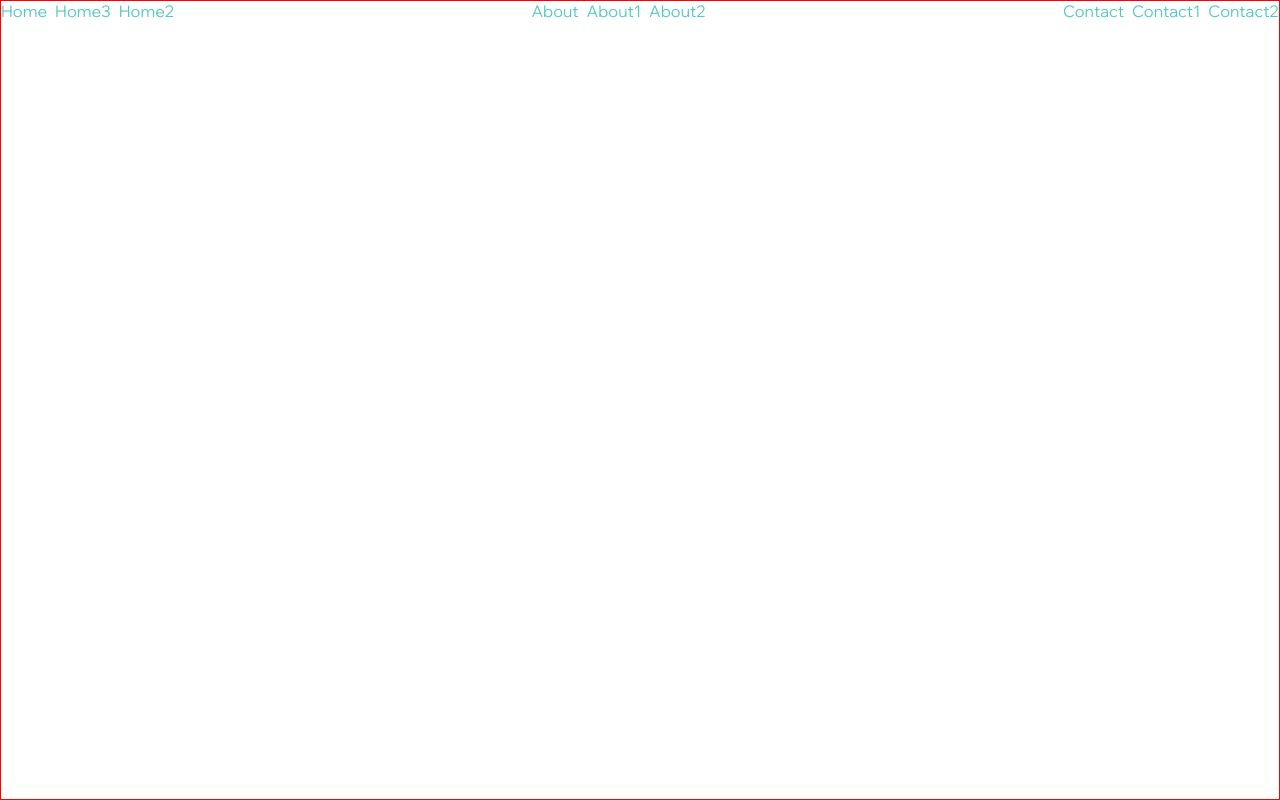
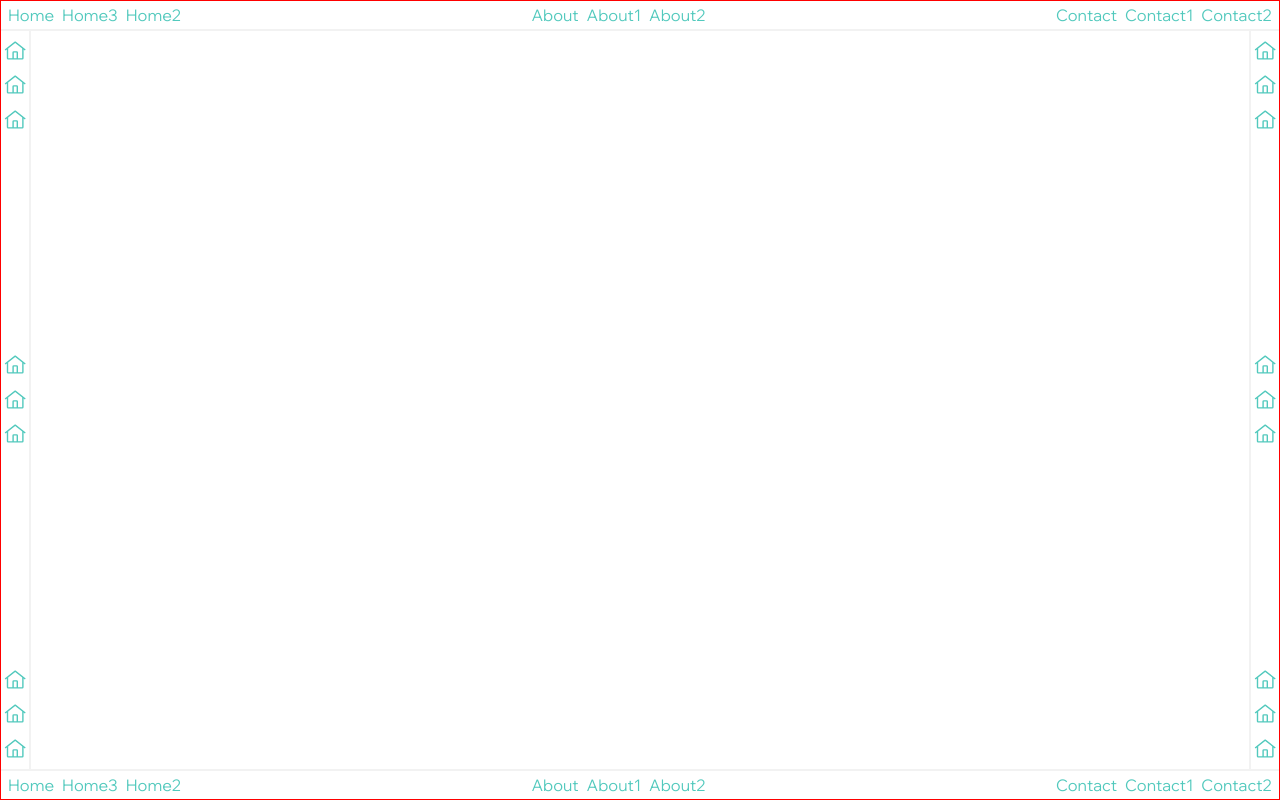
Before and after one commit to itsrighttime/ui-components, a React (Vite) app: page / in a window 1280 px wide. Built offline with nearby package versions, Linux system fonts and the light colour scheme.

Commit message:
feat: Implement WorkspaceLayout component and integrate Navigator; enhance Tabs component to support direction prop; update Tab component for improved icon handling

```diff
--- a/src/App.jsx
+++ b/src/App.jsx
@@ -1,6 +1,7 @@
 import "./App.css";
 import "./export.js";
 import { Navigator } from "./Layout/Workspace/jsx/Navigator.jsx";
+import { WorkspaceLayout } from "./Layout/Workspace/jsx/WorkspaceLayout.jsx";
 
 const App = () => {
   return (
@@ -14,13 +15,7 @@ const App = () => {
           height: "100vh",
         }}
       >
-        <Navigator
-          tabs={{
-            left: [{ key: "home", value: "Home" }, { key: "home1", value: "Home3" }, { key: "home2", value: "Home2" }],
-            mid: [{ key: "about", value: "About" }, { key: "about1", value: "About1" }, { key: "about2", value: "About2" }],
-            right: [{ key: "contact", value: "Contact" }, { key: "contact1", value: "Contact1" }, { key: "contact2", value: "Contact2" }],
-          }}
-        />
+        <WorkspaceLayout api={"/letsDiscuss"} />
       </div>
     </div>
   );
--- /dev/null
+++ b/src/Layout/Workspace/css/WorkspaceLayout.module.css
@@ -0,0 +1,53 @@
+.workspaceLayout {
+  display: flex;
+  flex-direction: column;
+  justify-content: space-between;
+}
+
+.bottom,
+.top {
+  height: var(--navigatorSize);
+  width: 100%;
+  display: flex;
+  justify-content: center;
+  align-items: center;
+  padding: 0 7px;
+}
+
+.midOfTopBottom {
+  width: 100%;
+  height: calc(100% - 2 * var(--navigatorSize));
+  display: flex;
+  justify-content: space-between;
+}
+
+.left,
+.right {
+  height: 100%;
+  width: var(--navigatorSize);
+  display: flex;
+  justify-content: center;
+  align-items: center;
+  padding: 7px 0;
+}
+
+.midOfLeftRight {
+  height: 100%;
+  width: calc(100% - 2 * var(--navigatorSize));
+}
+
+.top {
+  border-bottom: 2px solid var(--colorGray1);
+}
+
+.bottom {
+  border-top: 2px solid var(--colorGray1);
+}
+
+.left {
+  border-right: 2px solid var(--colorGray1);
+}
+
+.right {
+  border-left: 2px solid var(--colorGray1);
+}
--- a/src/Layout/Workspace/helper/Tab.jsx
+++ b/src/Layout/Workspace/helper/Tab.jsx
@@ -7,11 +7,14 @@ export const Tab = ({ mykey, value, icon, onClick, color }) => {
       "You have not pass the onClick in tabs of navigator. Kindly pass onClick"
     );
 
+  //   console.log(icon);
+
   return icon ? (
     <IconButton
       icon={icon}
       label={value}
       color={color}
+      size={1.4}
       onClick={() => {
         onClick(mykey);
       }}
--- a/src/Layout/Workspace/helper/Tabs.jsx
+++ b/src/Layout/Workspace/helper/Tabs.jsx
@@ -2,9 +2,9 @@ import styles from "../css/Navigator.module.css";
 import { FlexContainer } from "../../Containers/jsx/FlexContainer";
 import { Tab } from "./Tab";
 
-export const Tabs = ({ tabs }) => {
+export const Tabs = ({ tabs, direction }) => {
   return (
-    <FlexContainer className={styles.navigatorSection}>
+    <FlexContainer direction={direction} justify="center" align="center" className={styles.navigatorSection}>
       {tabs.map((tab) => (
         <Tab
           key={tab.key}
--- /dev/null
+++ b/src/Layout/Workspace/helper/workspaceLayoutApi.js
@@ -0,0 +1,310 @@
+import { homeIcon } from "../../../utils/icons";
+
+export const workspaceLayoutApi = (api) => {
+  const response = {
+    top: {
+      left: [
+        {
+          key: "home",
+          value: "Home",
+          onClick: (value) => {
+            console.log(value);
+          },
+        },
+        {
+          key: "home1",
+          value: "Home3",
+          onClick: (value) => {
+            console.log(value);
+          },
+        },
+        {
+          key: "home2",
+          value: "Home2",
+          onClick: (value) => {
+            console.log(value);
+          },
+        },
+      ],
+      mid: [
+        {
+          key: "about",
+          value: "About",
+          onClick: (value) => {
+            console.log(value);
+          },
+        },
+        {
+          key: "about1",
+          value: "About1",
+          onClick: (value) => {
+            console.log(value);
+          },
+        },
+        {
+          key: "about2",
+          value: "About2",
+          onClick: (value) => {
+            console.log(value);
+          },
+        },
+      ],
+      right: [
+        {
+          key: "contact",
+          value: "Contact",
+          onClick: (value) => {
+            console.log(value);
+          },
+        },
+        {
+          key: "contact1",
+          value: "Contact1",
+          onClick: (value) => {
+            console.log(value);
+          },
+        },
+        {
+          key: "contact2",
+          value: "Contact2",
+          onClick: (value) => {
+            console.log(value);
+          },
+        },
+      ],
+    },
+    bottom: {
+      left: [
+        {
+          key: "home",
+          value: "Home",
+          onClick: (value) => {
+            console.log(value);
+          },
+        },
+        {
+          key: "home1",
+          value: "Home3",
+          onClick: (value) => {
+            console.log(value);
+          },
+        },
+        {
+          key: "home2",
+          value: "Home2",
+          onClick: (value) => {
+            console.log(value);
+          },
+        },
+      ],
+      mid: [
+        {
+          key: "about",
+          value: "About",
+          onClick: (value) => {
+            console.log(value);
+          },
+        },
+        {
+          key: "about1",
+          value: "About1",
+          onClick: (value) => {
+            console.log(value);
+          },
+        },
+        {
+          key: "about2",
+          value: "About2",
+          onClick: (value) => {
+            console.log(value);
+          },
+        },
+      ],
+      right: [
+        {
+          key: "contact",
+          value: "Contact",
+          onClick: (value) => {
+            console.log(value);
+          },
+        },
+        {
+          key: "contact1",
+          value: "Contact1",
+          onClick: (value) => {
+            console.log(value);
+          },
+        },
+        {
+          key: "contact2",
+          value: "Contact2",
+          onClick: (value) => {
+            console.log(value);
+          },
+        },
+      ],
+    },
+    left: {
+      left: [
+        {
+          key: "home",
+          value: "Home",
+          onClick: (value) => {
+            console.log(value);
+          },
+          icon: homeIcon,
+        },
+        {
+          key: "home1",
+          value: "Home3",
+          onClick: (value) => {
+            console.log(value);
+          },
+          icon: homeIcon,
+        },
+        {
+          key: "home2",
+          value: "Home2",
+          onClick: (value) => {
+            console.log(value);
+          },
+          icon: homeIcon,
+        },
+      ],
+      mid: [
+        {
+          key: "about",
+          value: "About",
+          onClick: (value) => {
+            console.log(value);
+          },
+          icon: homeIcon,
+        },
+        {
+          key: "about1",
+          value: "About1",
+          onClick: (value) => {
+            console.log(value);
+          },
+          icon: homeIcon,
+        },
+        {
+          key: "about2",
+          value: "About2",
+          onClick: (value) => {
+            console.log(value);
+          },
+          icon: homeIcon,
+        },
+      ],
+      right: [
+        {
+          key: "contact",
+          value: "Contact",
+          onClick: (value) => {
+            console.log(value);
+          },
+          icon: homeIcon,
+        },
+        {
+          key: "contact1",
+          value: "Contact1",
+          onClick: (value) => {
+            console.log(value);
+          },
+          icon: homeIcon,
+        },
+        {
+          key: "contact2",
+          value: "Contact2",
+          onClick: (value) => {
+            console.log(value);
+          },
+          icon: homeIcon,
+        },
+      ],
+    },
+    right: {
+      left: [
+        {
+          key: "home",
+          value: "Home",
+          onClick: (value) => {
+            console.log(value);
+          },
+          icon: homeIcon,
+        },
+        {
+          key: "home1",
+          value: "Home3",
+          onClick: (value) => {
+            console.log(value);
+          },
+          icon: homeIcon,
+        },
+        {
+          key: "home2",
+          value: "Home2",
+          onClick: (value) => {
+            console.log(value);
+          },
+          icon: homeIcon,
+        },
+      ],
+      mid: [
+        {
+          key: "about",
+          value: "About",
+          onClick: (value) => {
+            console.log(value);
+          },
+          icon: homeIcon,
+        },
+        {
+          key: "about1",
+          value: "About1",
+          onClick: (value) => {
+            console.log(value);
+          },
+          icon: homeIcon,
+        },
+        {
+          key: "about2",
+          value: "About2",
+          onClick: (value) => {
+            console.log(value);
+          },
+          icon: homeIcon,
+        },
+      ],
+      right: [
+        {
+          key: "contact",
+          value: "Contact",
+          onClick: (value) => {
+            console.log(value);
+          },
+          icon: homeIcon,
+        },
+        {
+          key: "contact1",
+          value: "Contact1",
+          onClick: (value) => {
+            console.log(value);
+          },
+          icon: homeIcon,
+        },
+        {
+          key: "contact2",
+          value: "Contact2",
+          onClick: (value) => {
+            console.log(value);
+          },
+          icon: homeIcon,
+        },
+      ],
+    },
+  };
+
+  return response;
+};
--- a/src/Layout/Workspace/jsx/Navigator.jsx
+++ b/src/Layout/Workspace/jsx/Navigator.jsx
@@ -4,7 +4,9 @@ import { Tabs } from "../helper/Tabs";
 import { validateTabsIcons } from "../helper/validateTabsIcons";
 
 export const Navigator = ({
+  style,
   direction = "row", // "row", "column"
+  size = "35px",
   tabs = {
     left: [
       {
@@ -20,15 +22,22 @@ export const Navigator = ({
 }) => {
   validateTabsIcons(tabs, direction);
 
+  const customStyle = {
+    height: direction === "column" ? "100%" : size,
+    width: direction === "column" ? size : "100%",
+    ...style,
+  };
+
   return (
     <FlexContainer
       direction={direction}
       justify="between"
       className={styles.navigator}
+      style={customStyle}
     >
-      <Tabs tabs={tabs.left} />
-      <Tabs tabs={tabs.mid} />
-      <Tabs tabs={tabs.right} />
+      <Tabs direction={direction} tabs={tabs.left} />
+      <Tabs direction={direction} tabs={tabs.mid} />
+      <Tabs direction={direction} tabs={tabs.right} />
     </FlexContainer>
   );
 };
--- a/src/Layout/Workspace/jsx/WorkspaceLayout.jsx
+++ b/src/Layout/Workspace/jsx/WorkspaceLayout.jsx
@@ -0,0 +1,50 @@
+import { useEffect } from "react";
+import styles from "../css/WorkspaceLayout.module.css";
+import { workspaceLayoutApi } from "../helper/workspaceLayoutApi";
+import { useState } from "react";
+import { Navigator } from "./Navigator";
+
+export const WorkspaceLayout = ({ api, height = "100%", width = "100%" }) => {
+  const [tabs, setTabs] = useState(null);
+  const navigatorSize = "30px";
+  useEffect(() => {
+    const response = workspaceLayoutApi(api);
+    setTabs(response);
+  }, [api]);
+
+  if (!tabs) return <>Tabs is Empty </>;
+
+  const cssVariable = {
+    "--navigatorSize": navigatorSize,
+  };
+
+  return (
+    <div
+      className={styles.workspaceLayout}
+      style={{ height, width, ...cssVariable }}
+    >
+      {/* <Navigator tabs={tabs.left} /> */}
+      {/* <Navigator tabs={tabs.right} /> */}
+      <div className={styles.top}>
+        <Navigator size={navigatorSize} tabs={tabs.top} />
+      </div>
+      <div className={styles.midOfTopBottom}>
+        <div className={styles.left}>
+          <Navigator size={navigatorSize} direction="column" tabs={tabs.left} />
+        </div>
+
+        <div className={styles.midOfLeftRight}> {} </div>
+        <div className={styles.right}>
+          <Navigator
+            size={navigatorSize}
+            direction="column"
+            tabs={tabs.right}
+          />
+        </div>
+      </div>
+      <div className={styles.bottom}>
+        <Navigator size={navigatorSize} tabs={tabs.bottom} />
+      </div>
+    </div>
+  );
+};
```
Also changed, not shown: src/Layout/Workspace/css/WorkspaceLayour.module.css (deleted).
